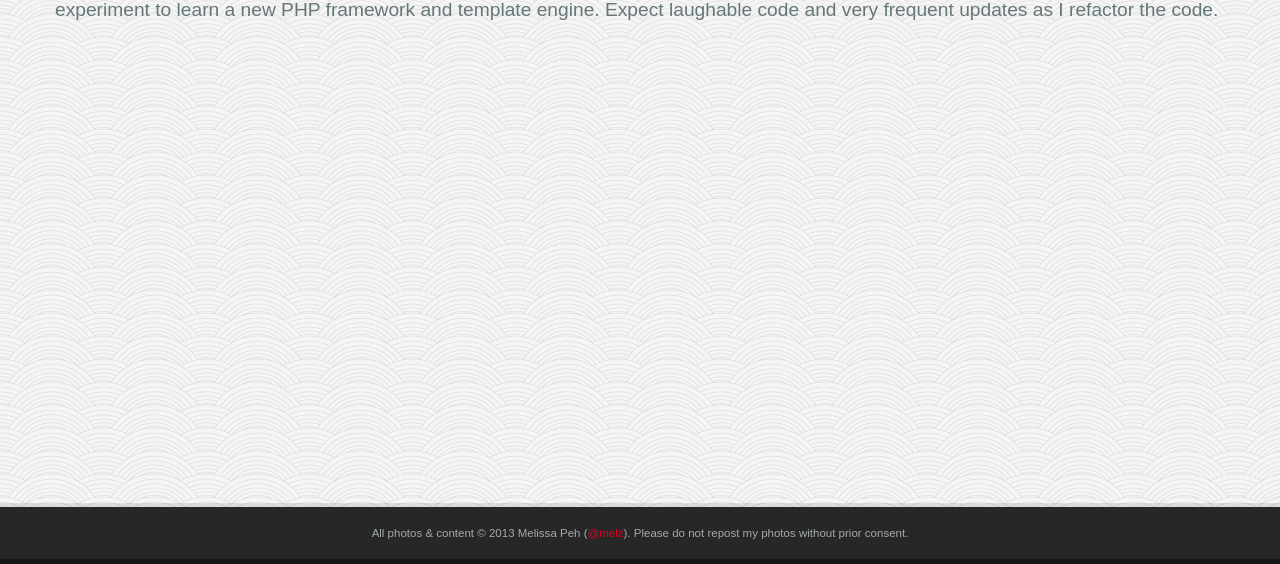
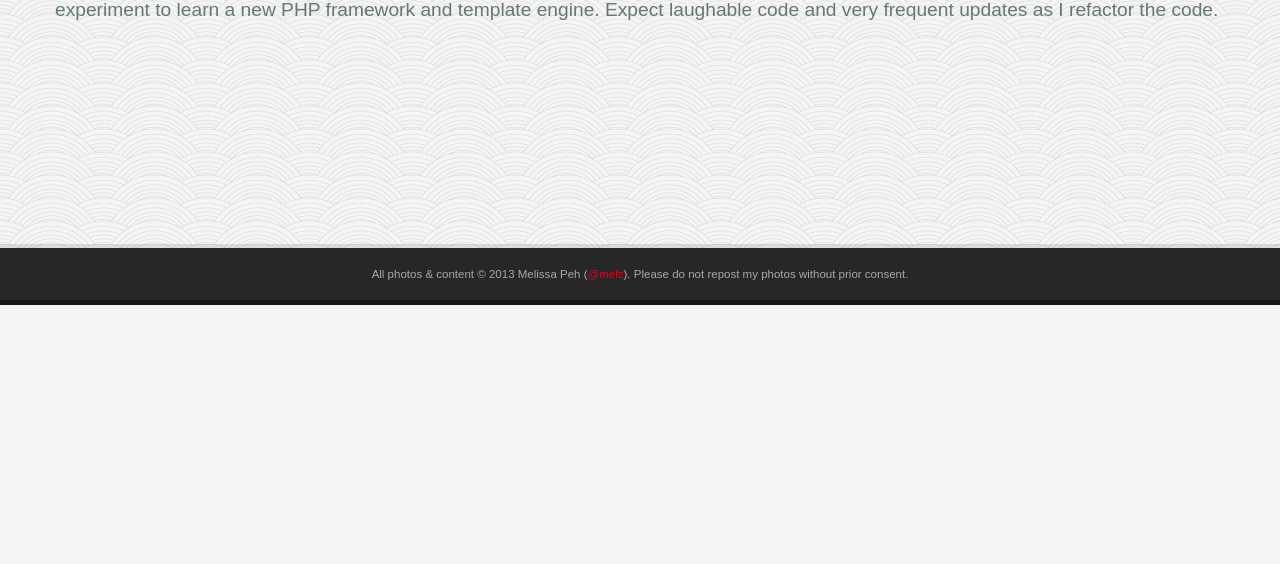
Before and after one commit to melz/365days, a PHP site: template views/about.html.twig in a window 1280 px wide. Shown: the part 495-1059 px from the top of the page. After the commit the page ends 800 px from the top, so only its background shows below. Run offline with PHP 8.4, Linux system fonts and the light colour scheme; the template is opened without the code that fills it, so the values that code supplies are empty; some libraries are stand-ins or nearby versions; some web fonts are replaced.

Commit message:
Possible solution to footer floating around

```diff
--- a/web/css/main.css
+++ b/web/css/main.css
@@ -54,6 +54,7 @@ body {
   font: 1.2em/1.5em 'Arial', Helvetica, sans-serif;
   margin:0;
   padding:0;
+  height:100%;
 }
 h1, h2, h3, h4, h5, h6 { color: #4b616a; }
 h2 {
@@ -116,7 +117,6 @@ div.container { margin:0 auto; }
 div#content {
   clear:both;
   padding:1em 0;
-  min-height:900px;
 }
 div.meta-info {
   width:70%;
@@ -179,8 +179,12 @@ div.entry h3 {
 }
 /* FOOTER */
 footer {
+  position:absolute;
+  bottom:0;
+  right:0;
+  left:0;
   background-color:#272727;
-  color: #A7A7A7;
+  color:#A7A7A7;
   -webkit-box-shadow: 0 -4px 0 rgba(0, 0, 0, .1);
   box-shadow: 0 -4px 0 rgba(0, 0, 0, .1);
   border-bottom:5px solid #171717;
```
